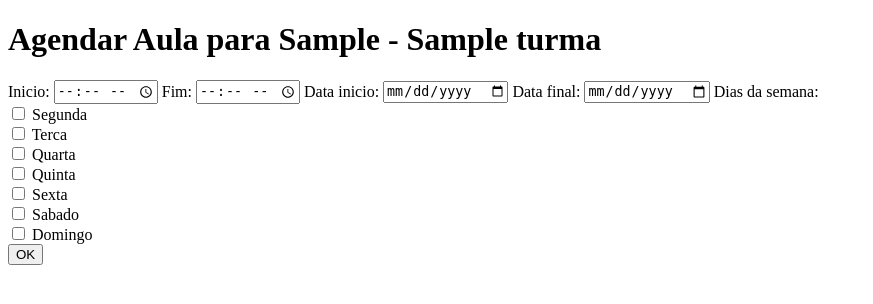
After one commit to cap-nascimento/pyChamada, a Django app: page /turmas/1/create/aula in a window 1280 px wide. The commit adds this page. Shown: the top 304 px of the page, without its empty margins (0-873 px from the left). Run offline with Django 4.2, Linux system fonts and the light colour scheme; tables that the repository leaves empty hold one stand-in row (values such as "Sample post").

Commit message:
Create Aula (Agendar Aula), Index Aula(Somente no dia para facilitar vizualizacao)

```diff
--- /dev/null
+++ b/templates/aula/create.html
@@ -0,0 +1,13 @@
+{% extends 'base.html' %}
+
+{% block title %}Criar Turma{% endblock %}
+
+{% block content %}
+    <h1> Agendar Aula para {{ turma.codigo }} - {{ turma.nome }} </h1>
+    {{ erros }}
+    <form action="/turmas/{{ turma.pk }}/create/aula/post" method="post">
+            {% csrf_token %}
+            {{ form }}
+            <button type="submit">OK</button>
+        </form>
+{% endblock %}
--- a/templates/turma/detail.html
+++ b/templates/turma/detail.html
@@ -19,7 +19,7 @@
 
 <br>
 
-<form action="/turmas/{{ turma }}/create/turma">
+<form action="/turmas/{{ turma.pk }}/create/aula">
     <input type="submit" value="Agendar Aula" />
 </form>
 
--- a/templates/turma/index.html
+++ b/templates/turma/index.html
@@ -16,7 +16,7 @@
 {% if turmas %}
     <ul>
     {% for t in turmas %}
-        <li><a href="/detail/{{ t.id }}/">{{ t.codigo }} {{ t.nome }}</a></li>
+        <li><a href="/turmas/detail/{{ t.id }}/">{{ t.codigo }} {{ t.nome }}</a></li>
     {% endfor %}
     </ul>
 {% else %}
--- a/turma/forms.py
+++ b/turma/forms.py
@@ -1,4 +1,6 @@
 from django import forms
+from django.core.exceptions import ValidationError
+
 from .models import Turma,Aula,Presenca
 
 class TurmaRegistrationForm(forms.ModelForm):
@@ -7,3 +9,38 @@ class TurmaRegistrationForm(forms.ModelForm):
     class Meta:
         model = Turma
         fields = ["codigo", "nome"]
+
+class DateInput(forms.DateInput):
+    input_type = 'date'
+
+class TimeInput(forms.TimeInput):
+    input_type = 'time'
+
+
+class AulaRegistrationForm(forms.Form):
+    DAYS_OF_WEEK = (
+        (0, 'Segunda'),
+        (1, 'Terca'),
+        (2, 'Quarta'),
+        (3, 'Quinta'),
+        (4, 'Sexta'),
+        (5, 'Sabado'),
+        (6, 'Domingo'),
+    )
+
+    inicio = forms.TimeField(required=True, widget=TimeInput())
+    fim = forms.TimeField(required=True, widget=TimeInput())
+    data_inicio = forms.DateField(required=True, widget=DateInput())
+    data_final = forms.DateField(required=True, widget=DateInput())
+    dias_da_semana = forms.CharField(required=True, widget=forms.CheckboxSelectMultiple(choices=DAYS_OF_WEEK))
+
+    def clean(self):
+        inicio = self.cleaned_data['inicio']
+        fim = self.cleaned_data['fim']
+        data_inicio = self.cleaned_data['data_inicio']
+        data_fim = self.cleaned_data['data_final']
+
+        if fim < inicio:
+            raise ValidationError("Horario da aula nao pode começar depois de acabar!")
+        if data_fim < data_inicio:
+            raise ValidationError("Data de inicio das aulas nao pode ser depois do fim!")
--- a/turma/urls.py
+++ b/turma/urls.py
@@ -24,6 +24,8 @@ from turma import views
 urlpatterns = [
     path('', views.index_turmas, name='index_turmas'),
     path('create/turma/', views.create_turma, name='create_turma'),
-    path('create/turma/post', views.create_turma_post, name='create_turma_post'),
-    path('detail/<int:turma_id>', views.detail_turma, name='detail_turma'),
+    path('create/turma/post/', views.create_turma_post, name='create_turma_post'),
+    path('detail/<int:turma_id>/', views.detail_turma, name='detail_turma'),
+    path('<int:turma_id>/create/aula', views.create_aula, name='create_aula'),
+    path('<int:turma_id>/create/aula/post', views.create_aula_post, name='create_aula_post'),
 ]
--- a/turma/views.py
+++ b/turma/views.py
@@ -1,3 +1,5 @@
+import datetime
+
 from django.shortcuts import render, redirect
 from django.urls import reverse
 from django.template import loader
@@ -53,3 +55,44 @@ def detail_turma(request, turma_id):
         'turma': Turma.objects.get(pk = turma_id)
     }
     return HttpResponse(template.render(context, request))
+
+def create_aula(request, turma_id):
+    template = loader.get_template('aula/create.html')
+    context = {
+        'turma': Turma.objects.get(pk = turma_id),
+        'form': AulaRegistrationForm(),
+    }
+    return HttpResponse(template.render(context, request))
+
+def create_aula_post(request, turma_id):
+    errors = None
+    if request.method == 'POST':
+        form = AulaRegistrationForm(request.POST)
+        if form.is_valid():
+
+            turma = Turma.objects.get(pk=turma_id)
+            dias_da_semana = [int(x) for x in form.cleaned_data['dias_da_semana'] if x.isdigit()]
+            data = form.cleaned_data['data_inicio']
+            data_final = form.cleaned_data['data_final']
+            inicio = form.cleaned_data['inicio']
+            fim = form.cleaned_data['fim']
+            delta = datetime.timedelta(days=1)
+
+            while data <= data_final:
+                if data.weekday() in dias_da_semana:
+                    aula = Aula()
+                    aula.turma = turma
+                    aula.inicio = datetime.datetime.combine(data, inicio)
+                    aula.fim = datetime.datetime.combine(data, fim)
+                    aula.save()
+                data += delta
+
+            return redirect(f'/turmas/detail/{turma_id}')
+        else:
+            errors = form.errors.as_json()
+    else:
+        return redirect(reverse('create_aula'), {
+            'turma': Turma.objects.get(pk = turma_id),
+            'form': AulaRegistrationForm(),
+            'errors': errors,
+        })
```
